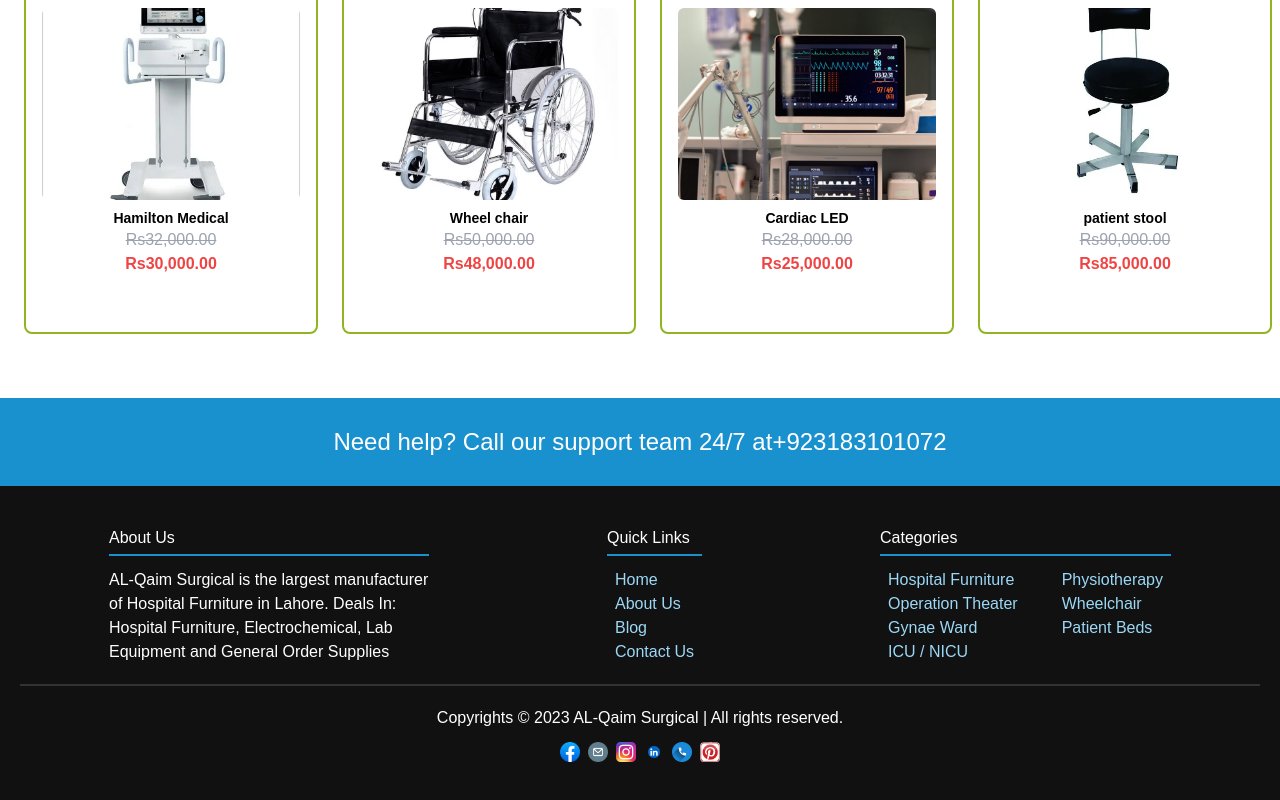
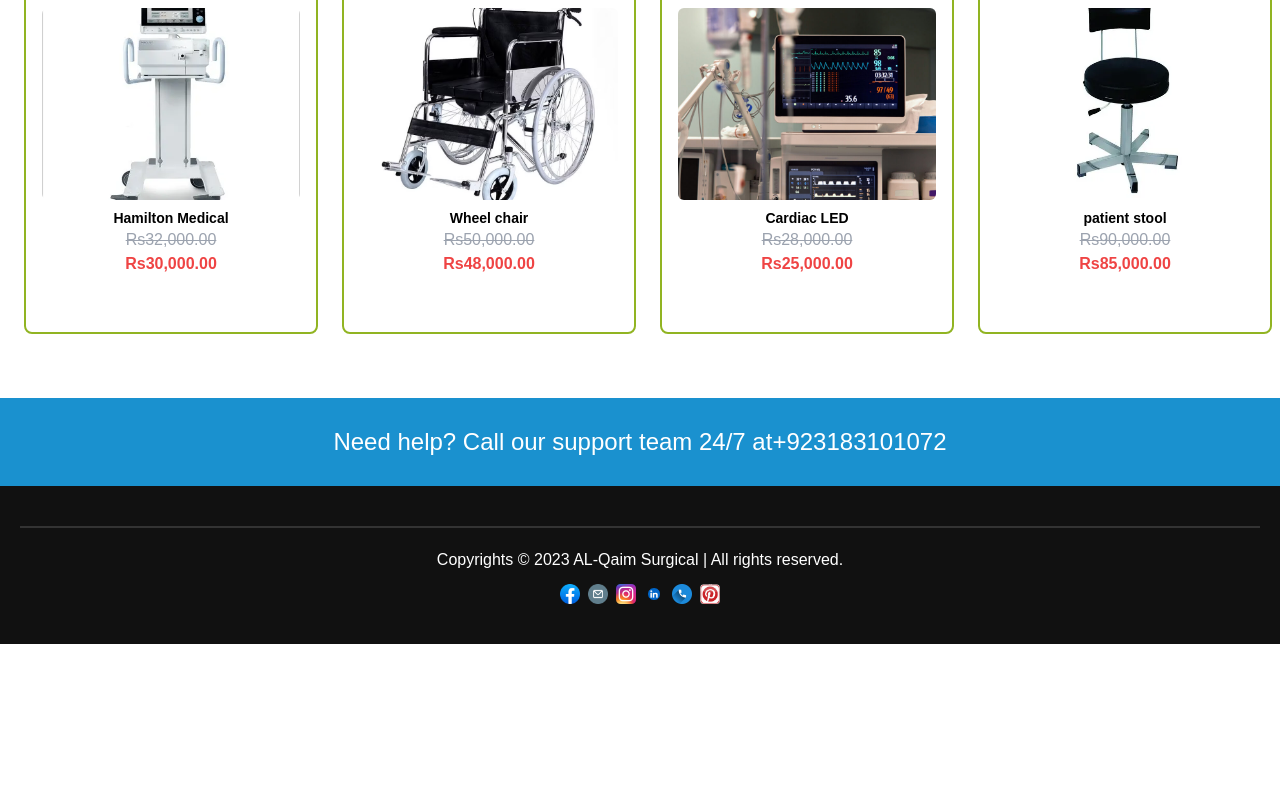
Before and after one commit to siddique313/Hospital, a React (Vite) app: page / in a window 1280 px wide. Shown: the part 9244-10044 px from the top of the page. After the commit the page ends 9888 px from the top, so only its background shows below. Built offline with nearby package versions, Linux system fonts and the light colour scheme.

Commit message:
done with footer

```diff
--- a/src/Components/Footer.jsx
+++ b/src/Components/Footer.jsx
@@ -11,122 +11,6 @@ export function Footer() {
         <p className="text-2xl"> +923183101072</p>
       </div>
       <footer className="bg-[#111] text-white px-5 py-10">
-        <div className=" flex flex-wrap justify-around ">
-          <div className="mb-5 max-w-80">
-            <h3 className="border-b-2 border-[#1a91cf] pb-1 mb-3">About Us</h3>
-            <p>
-              AL-Qaim Surgical is the largest manufacturer of Hospital Furniture
-              in Lahore. Deals In: Hospital Furniture, Electrochemical, Lab
-              Equipment and General Order Supplies
-            </p>
-          </div>
-          <div className="links">
-            <h3 className="border-b-2 border-[#1a91cf] pb-1 mb-3">
-              Quick Links
-            </h3>
-            <ul>
-              <li>
-                <a
-                  className="text-[#9cd8f5] no-underline px-2 hover:text-orange-400"
-                  href="#"
-                >
-                  Home
-                </a>
-              </li>
-              <li>
-                <a
-                  className="text-[#9cd8f5] no-underline px-2 hover:text-orange-400"
-                  href="#"
-                >
-                  About Us
-                </a>
-              </li>
-              <li>
-                <a
-                  className="text-[#9cd8f5] no-underline px-2 hover:text-orange-400"
-                  href="#"
-                >
-                  Blog
-                </a>
-              </li>
-              <li>
-                <a
-                  className="text-[#9cd8f5] no-underline px-2 hover:text-orange-400"
-                  href="#"
-                >
-                  Contact Us
-                </a>
-              </li>
-            </ul>
-          </div>
-          <div className="">
-            <h3 className="border-b-2 border-[#1a91cf] pb-1 mb-3">
-              Categories
-            </h3>
-            <div className="flex gap-7">
-              <ul className="list-none">
-                <li>
-                  <a
-                    className="text-[#9cd8f5] no-underline px-2 hover:text-orange-400"
-                    href="#"
-                  >
-                    Hospital Furniture
-                  </a>
-                </li>
-                <li>
-                  <a
-                    className="text-[#9cd8f5] no-underline px-2 hover:text-orange-400"
-                    href="#"
-                  >
-                    Operation Theater
-                  </a>
-                </li>
-                <li>
-                  <a
-                    className="text-[#9cd8f5] no-underline px-2 hover:text-orange-400"
-                    href="#"
-                  >
-                    Gynae Ward
-                  </a>
-                </li>
-                <li>
-                  <a
-                    className="text-[#9cd8f5] no-underline px-2 hover:text-orange-400"
-                    href="#"
-                  >
-                    ICU / NICU
-                  </a>
-                </li>
-              </ul>
-              <ul className="list-none">
-                <li>
-                  <a
-                    className="text-[#9cd8f5] no-underline px-2 hover:text-orange-400"
-                    href="#"
-                  >
-                    Physiotherapy
-                  </a>
-                </li>
-                <li>
-                  <a
-                    className="text-[#9cd8f5] no-underline px-2 hover:text-orange-400"
-                    href="#"
-                  >
-                    Wheelchair
-                  </a>
-                </li>
-                <li>
-                  <a
-                    className="text-[#9cd8f5] no-underline px-2 hover:text-orange-400"
-                    href="#"
-                  >
-                    Patient Beds
-                  </a>
-                </li>
-              </ul>
-            </div>
-          </div>
-        </div>
         <SocialApps />
       </footer>
     </div>
```
